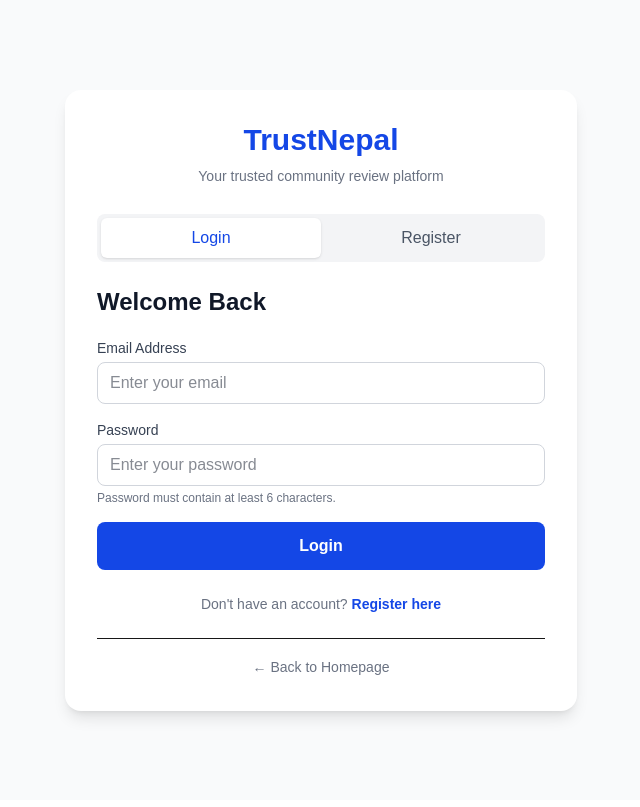
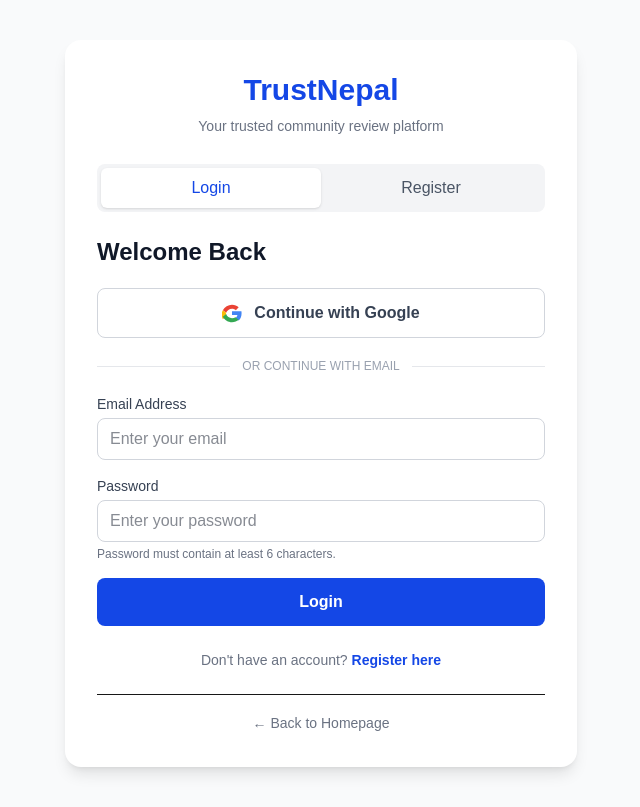
Before and after one commit to panthiprakash67/trustnepal, a Next.js app: page /auth in a window 1280 px wide. Shown: the whole page, without its empty margins (319-959 px from the left). Built offline with nearby package versions, Linux system fonts and the light colour scheme; no server answers.

Commit message:
Add Google login option

```diff
--- a/app/auth/page.tsx
+++ b/app/auth/page.tsx
@@ -25,6 +25,7 @@ export default function AuthPage() {
   const [photoPreview, setPhotoPreview] = useState("");
 
   const [loading, setLoading] = useState(false);
+  const [googleLoading, setGoogleLoading] = useState(false);
   const [checkingSession, setCheckingSession] = useState(true);
 
   const [message, setMessage] = useState("");
@@ -36,14 +37,30 @@ export default function AuthPage() {
   ) {
     const metadata = user.user_metadata || {};
 
+    const googleFullName =
+      metadata.full_name || metadata.name || "";
+
+    const nameParts = String(googleFullName)
+      .trim()
+      .split(/\s+/)
+      .filter(Boolean);
+
     const savedFirstName =
-      firstName.trim() || metadata.first_name || "";
+      firstName.trim() ||
+      metadata.first_name ||
+      metadata.given_name ||
+      nameParts[0] ||
+      "";
 
     const savedMiddleName =
       middleName.trim() || metadata.middle_name || "";
 
     const savedLastName =
-      lastName.trim() || metadata.last_name || "";
+      lastName.trim() ||
+      metadata.last_name ||
+      metadata.family_name ||
+      nameParts.slice(1).join(" ") ||
+      "";
 
     const savedGender =
       gender || metadata.gender || null;
@@ -54,9 +71,10 @@ export default function AuthPage() {
       savedLastName,
     ]
       .filter(Boolean)
-      .join(" ");
+      .join(" ") || String(googleFullName);
 
-    let avatarUrl: string | null = metadata.avatar_url || null;
+    let avatarUrl: string | null =
+      metadata.avatar_url || metadata.picture || null;
 
     if (selectedPhoto) {
       const extension =
@@ -151,6 +169,14 @@ export default function AuthPage() {
         }
       } catch (err) {
         console.error("Session check error:", err);
+
+        if (active) {
+          setError(
+            err instanceof Error
+              ? err.message
+              : "Unable to verify your account."
+          );
+        }
       } finally {
         if (active) {
           setCheckingSession(false);
@@ -193,6 +219,39 @@ export default function AuthPage() {
 
     setPhoto(selectedFile);
     setPhotoPreview(URL.createObjectURL(selectedFile));
+  }
+
+  async function handleGoogleLogin() {
+    setError("");
+    setMessage("");
+    setLoading(false);
+    setGoogleLoading(true);
+
+    try {
+      const { error: googleError } =
+        await supabase.auth.signInWithOAuth({
+          provider: "google",
+          options: {
+            redirectTo: `${window.location.origin}/auth`,
+            queryParams: {
+              access_type: "offline",
+              prompt: "select_account",
+            },
+          },
+        });
+
+      if (googleError) {
+        throw googleError;
+      }
+    } catch (err: unknown) {
+      const errorMessage =
+        err instanceof Error
+          ? err.message
+          : "Google login failed. Please try again.";
+
+      setError(errorMessage);
+      setGoogleLoading(false);
+    }
   }
 
   async function handleSubmit(
@@ -368,6 +427,55 @@ export default function AuthPage() {
           </div>
         )}
 
+        <button
+          type="button"
+          onClick={handleGoogleLogin}
+          disabled={loading || googleLoading}
+          className="flex w-full items-center justify-center gap-3 rounded-lg border border-gray-300 bg-white py-3 font-semibold text-gray-700 transition hover:bg-gray-50 disabled:cursor-not-allowed disabled:opacity-60"
+        >
+          {googleLoading ? (
+            "Connecting to Google..."
+          ) : (
+            <>
+              <svg
+                viewBox="0 0 48 48"
+                className="h-5 w-5"
+                aria-hidden="true"
+              >
+                <path
+                  fill="#EA4335"
+                  d="M24 9.5c3.54 0 6.71 1.22 9.21 3.6l6.85-6.85C35.9 2.38 30.47 0 24 0 14.62 0 6.51 5.38 2.01 13.22l7.98 6.19C11.91 13.72 17.47 9.5 24 9.5z"
+                  transform="translate(0 4)"
+                />
+                <path
+                  fill="#4285F4"
+                  d="M46.98 24.55c0-1.57-.15-3.09-.38-4.55H24v9.02h12.94c-.58 2.96-2.26 5.48-4.74 7.18l7.73 6C44.43 38.08 46.98 31.95 46.98 24.55z"
+                />
+                <path
+                  fill="#FBBC05"
+                  d="M10.01 28.59a14.4 14.4 0 0 1 0-9.18l-8-6.19a23.9 23.9 0 0 0 0 21.56l8-6.19z"
+                  transform="translate(0 4)"
+                />
+                <path
+                  fill="#34A853"
+                  d="M24 48c6.48 0 11.93-2.13 15.91-5.8l-7.73-6c-2.14 1.45-4.89 2.3-8.18 2.3-6.53 0-12.09-4.22-14.01-9.91l-7.98 6.19C6.51 42.62 14.62 48 24 48z"
+                  transform="translate(0 -2)"
+                />
+              </svg>
+
+              Continue with Google
+            </>
+          )}
+        </button>
+
+        <div className="my-5 flex items-center gap-3">
+          <div className="h-px flex-1 bg-gray-200" />
+          <span className="text-xs font-medium uppercase text-gray-400">
+            Or continue with email
+          </span>
+          <div className="h-px flex-1 bg-gray-200" />
+        </div>
+
         <form onSubmit={handleSubmit} className="space-y-4">
           {mode === "signup" && (
             <>
@@ -504,7 +612,7 @@ export default function AuthPage() {
 
           <button
             type="submit"
-            disabled={loading}
+            disabled={loading || googleLoading}
             className="w-full rounded-lg bg-blue-700 py-3 font-semibold text-white transition hover:bg-blue-800 disabled:cursor-not-allowed disabled:opacity-60"
           >
             {loading
```
